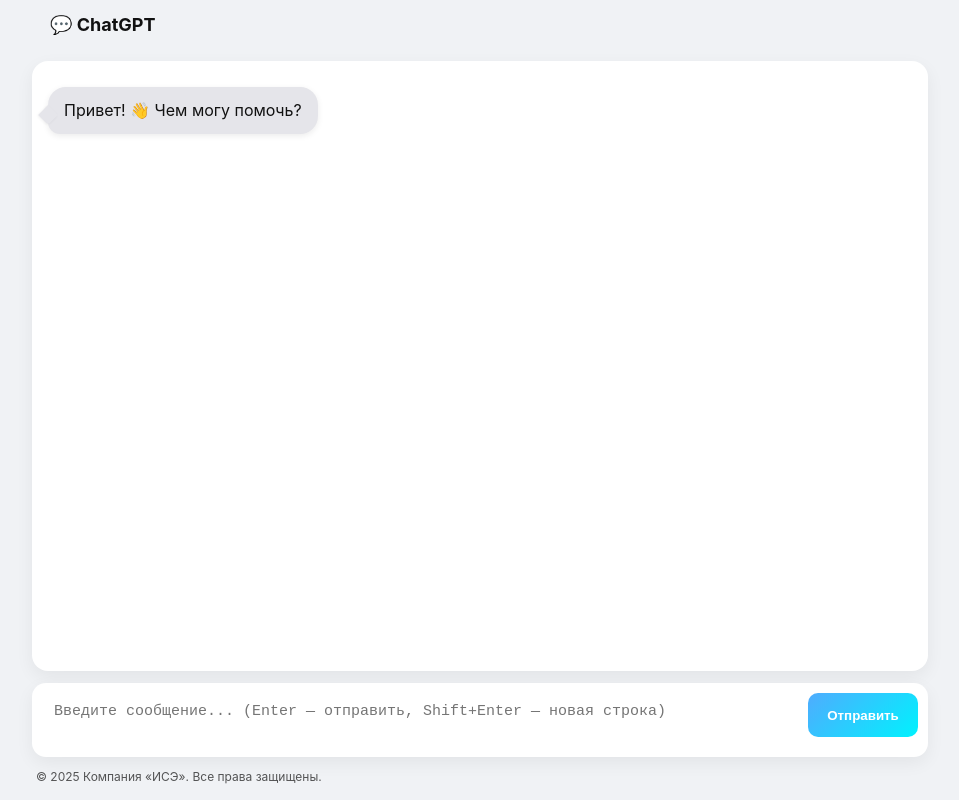
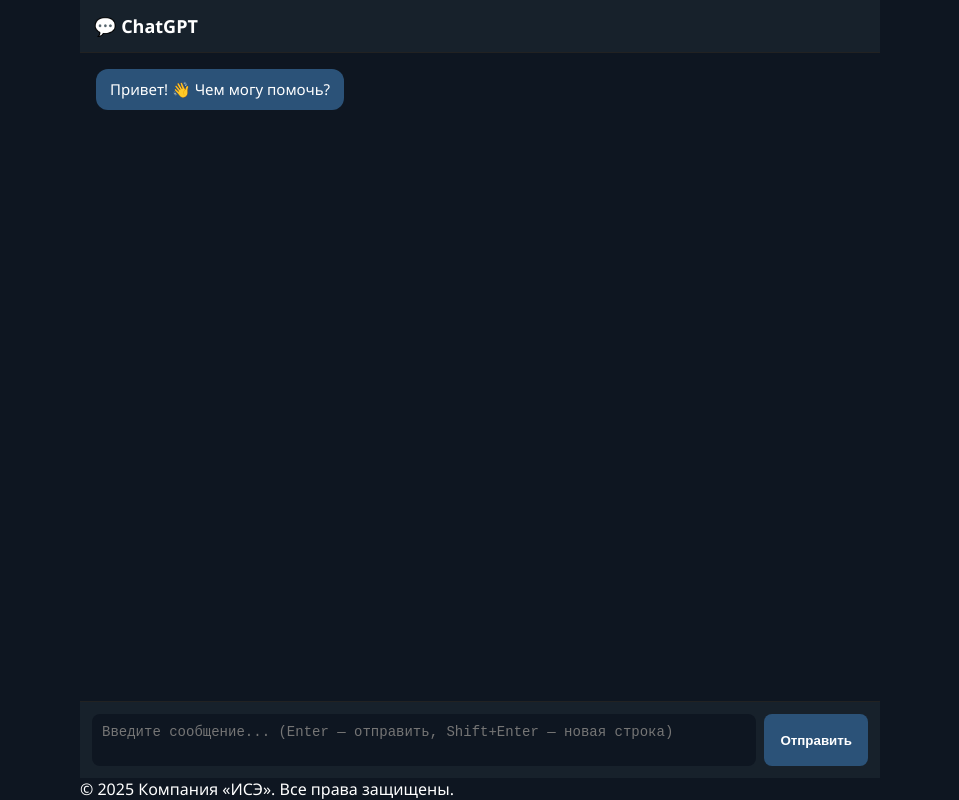
Before and after one commit to mandrygin/my-chatgpt-docker, a plain HTML site: page static/index.html in a window 1280 px wide. Shown: the whole page, without its empty margins (160-1119 px from the left). Drawn offline with nearby package versions, Linux system fonts and the light colour scheme.

Commit message:
Update style.css

```diff
--- a/static/style.css
+++ b/static/style.css
@@ -1,58 +1,50 @@
 :root {
-  --bg: #f0f2f5;
-  --panel: #ffffff;
-  --bot: #e5e5ea;
-  --user1: #4facfe;
-  --user2: #00f2fe;
-  --text: #111;
-}
-
-* {
-  box-sizing: border-box;
-}
-
-html, body {
-  height: 100%;
+  --bg: #0e1621;        /* общий фон */
+  --panel: #17212b;     /* фон для области чата */
+  --bot: #2b5278;       /* цвет пузырей бота */
+  --user: #182533;      /* цвет пузырей юзера */
+  --text: #fff;         /* текст белый */
+  --time: #aaa;         /* цвет времени/подписей */
 }
 
 body {
   margin: 0;
   background: var(--bg);
-  font-family: -apple-system, BlinkMacSystemFont, "Segoe UI", Roboto, Arial, sans-serif;
+  font-family: "Segoe UI", Roboto, Arial, sans-serif;
   color: var(--text);
   display: flex;
   flex-direction: column;
+  height: 100vh;
 }
 
 header {
-  padding: 14px 18px;
-  font-weight: 700;
+  padding: 14px;
+  font-weight: 600;
   font-size: 18px;
+  background: var(--panel);
+  border-bottom: 1px solid #222;
 }
 
 .wrap {
-  width: min(920px, 100%);
-  margin: 0 auto;
-  padding: 0 12px 16px;
+  flex: 1;
   display: flex;
   flex-direction: column;
-  gap: 12px;
-  flex: 1;
+  margin: 0 auto;
+  width: 100%;
+  max-width: 800px;
 }
 
 #chat-box {
   flex: 1;
-  min-height: 60vh;
-  background: var(--panel);
-  border-radius: 16px;
   padding: 16px;
   overflow-y: auto;
-  box-shadow: 0 6px 18px rgba(0, 0, 0, .06);
+  display: flex;
+  flex-direction: column;
+  gap: 12px;
 }
 
 .row {
   display: flex;
-  margin: 10px 0;
 }
 
 .row.user {
@@ -64,108 +56,55 @@ header {
 }
 
 .bubble {
-  max-width: 78%;
-  padding: 12px 16px;
-  border-radius: 18px;
-  line-height: 1.45;
-  position: relative;
-  box-shadow: 0 2px 6px rgba(0, 0, 0, .08);
-  animation: fadeIn .18s ease-out;
+  max-width: 70%;
+  padding: 10px 14px;
+  border-radius: 12px;
+  line-height: 1.4;
+  font-size: 15px;
+  white-space: pre-wrap;
   word-wrap: break-word;
-  white-space: pre-wrap;
 }
 
-/* Пузырь пользователя (справа) */
 .bubble.user {
-  color: #fff;
-  background: linear-gradient(135deg, var(--user1), var(--user2));
-  border-radius: 18px;
-  border-bottom-right-radius: 12px;  /* чуть «острее» справа снизу */
-  position: relative;
-}
-.bubble.user::after {
-  content: "";
-  position: absolute;
-  right: -7px;          /* насколько «въезжает» за пределы пузыря */
-  bottom: 12px;         /* вертикальное положение хвостика */
-  width: 14px;
-  height: 14px;
-  background: inherit;  /* хвостик берёт тот же градиент, что и пузырь */
-  transform: rotate(45deg);
-  border-bottom-left-radius: 3px;  /* лёгкое скругление */
-  box-shadow: 0 1px 3px rgba(0,0,0,.10);
+  background: var(--user);
+  color: var(--text);
 }
 
-/* Пузырь бота (слева) */
 .bubble.bot {
   background: var(--bot);
   color: var(--text);
-  border-radius: 18px;
-  border-bottom-left-radius: 12px;
-  position: relative;
-}
-.bubble.bot::after {
-  content: "";
-  position: absolute;
-  left: -7px;
-  bottom: 12px;
-  width: 14px;
-  height: 14px;
-  background: inherit;   /* тот же серый фон */
-  transform: rotate(45deg);
-  border-bottom-right-radius: 3px;
-  box-shadow: 0 1px 3px rgba(0,0,0,.06);
-}
-
-
-@keyframes fadeIn {
-  from {opacity: 0; transform: translateY(6px)}
-  to {opacity: 1; transform: translateY(0)}
 }
 
 .composer {
   display: flex;
-  gap: 10px;
+  gap: 8px;
+  padding: 12px;
   background: var(--panel);
-  border-radius: 14px;
-  padding: 10px;
-  box-shadow: 0 6px 18px rgba(0, 0, 0, .06);
+  border-top: 1px solid #222;
 }
 
 textarea {
   flex: 1;
+  resize: none;
   border: none;
-  resize: none;
-  outline: none;
-  padding: 10px 12px;
-  border-radius: 10px;
-  font-size: 15px;
-  max-height: 30vh;
+  border-radius: 8px;
+  padding: 10px;
+  font-size: 14px;
+  background: #0e1621;
+  color: var(--text);
 }
 
 button {
   border: none;
-  border-radius: 10px;
-  padding: 0 18px;
-  background: linear-gradient(135deg, var(--user1), var(--user2));
+  border-radius: 8px;
+  padding: 0 16px;
+  background: #2b5278;
   color: #fff;
   font-weight: 600;
   cursor: pointer;
-  min-width: 110px;
-  height: 44px;
 }
 
 button:disabled {
-  opacity: .6;
+  opacity: 0.5;
   cursor: default;
 }
-
-.hint {
-  font-size: 12px;
-  opacity: .7;
-  padding: 0 4px;
-}
-
-.bubble .MathJax {
-  line-height: 1.2;
-}
```
